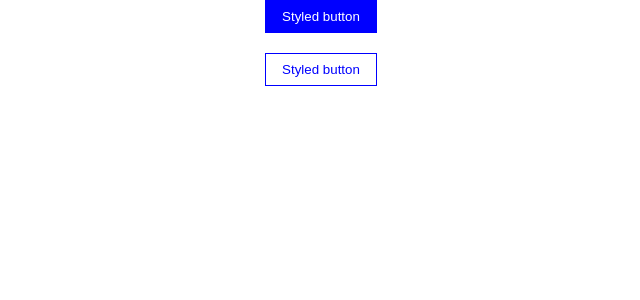
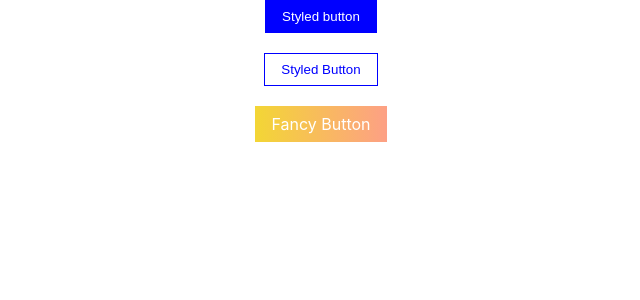
Before and after one commit to ksrinreddy/styled-components-basics-practice, a React (Create React App) app: page / in a window 1280 px wide. Shown: the top 300 px of the page, without its empty margins (319-959 px from the left). Built offline with nearby package versions, Linux system fonts and the light colour scheme.

Commit message:
extending styles and polymorphic prop

```diff
--- a/src/App.js
+++ b/src/App.js
@@ -2,7 +2,7 @@
 
 import "./App.css";
 // import styled from "styled-components";
-import { StyledButton } from "./components/Button/Button.styled";
+import StyledButton, { FancyButton } from "./components/Button/Button";
 
 // const StyledButton = styled.button`
 //   background: blue;
@@ -22,7 +22,11 @@
       <div>
         <br />
       </div>
-      <StyledButton variant="outline">Styled button</StyledButton>
+      <StyledButton variant="outline">Styled Button</StyledButton>
+      <div>
+        <br />
+      </div>
+      <FancyButton as="a">Fancy Button</FancyButton>
     </div>
   );
 }
--- /dev/null
+++ b/src/components/Button/Button.js
@@ -0,0 +1,4 @@
+import { StyledButton, FancyButton } from "./Button.styles";
+
+export { FancyButton };
+export default StyledButton;
--- a/src/components/Button/Button.styled.js
+++ b/src/components/Button/Button.styles.js
@@ -3,7 +3,8 @@
 export const StyledButton = styled.button`
   border: 0.1rem solid blue;
   /* background: blue; */
-  background: ${(props) => (props.variant === "outline" ? "#fff" : "blue")};
+  background-color: ${(props) =>
+    props.variant === "outline" ? "#fff" : "blue"};
   /* color: #fff; */
   color: ${(props) => (props.variant === "outline" ? "blue" : "#fff")};
   display: inline-block;
@@ -11,3 +12,9 @@
   cursor: pointer;
   transition: all 300ms ease-out;
 `;
+
+// extneding styles - passing another styled-component
+export const FancyButton = styled(StyledButton)`
+  background-image: linear-gradient(to right, #f3d635 0%, #fda085 100%);
+  border: none;
+`;
```
Also changed, not shown: 1 other file (tests, documents, lock files or other folders).
